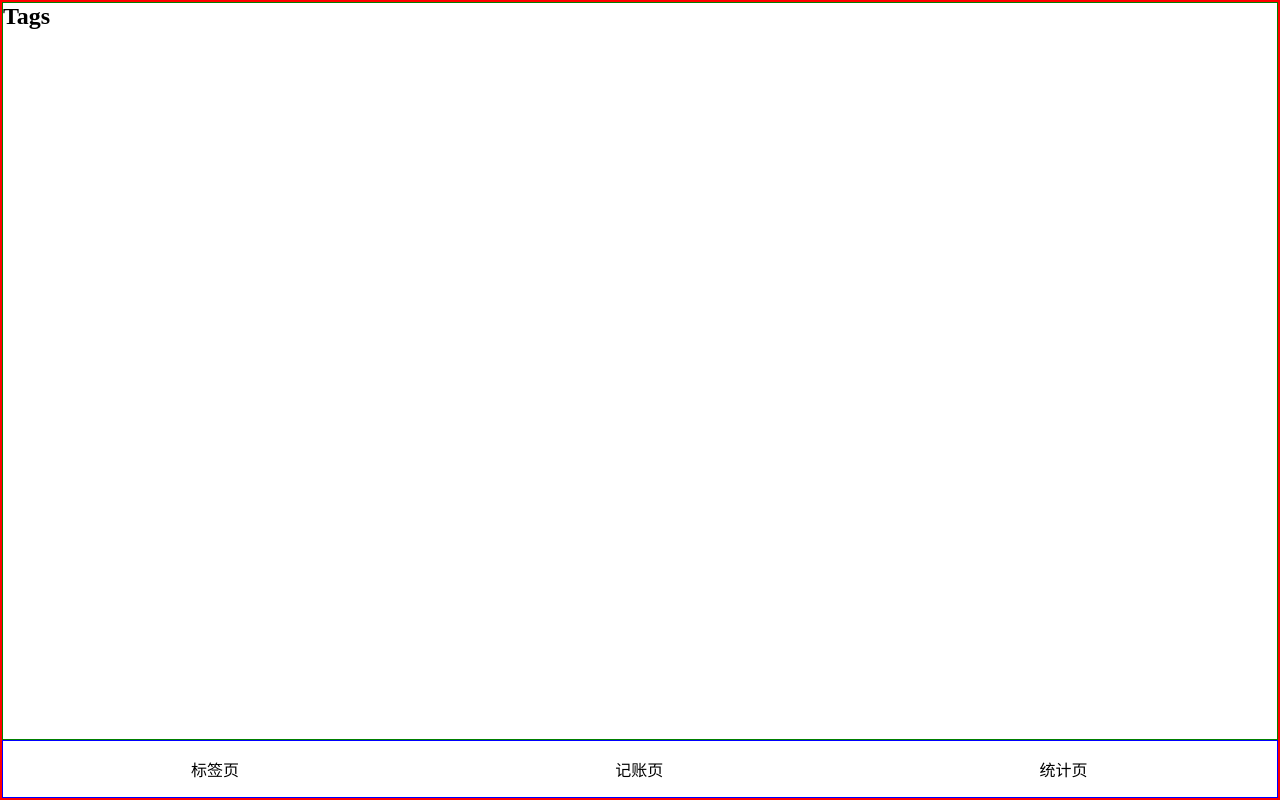
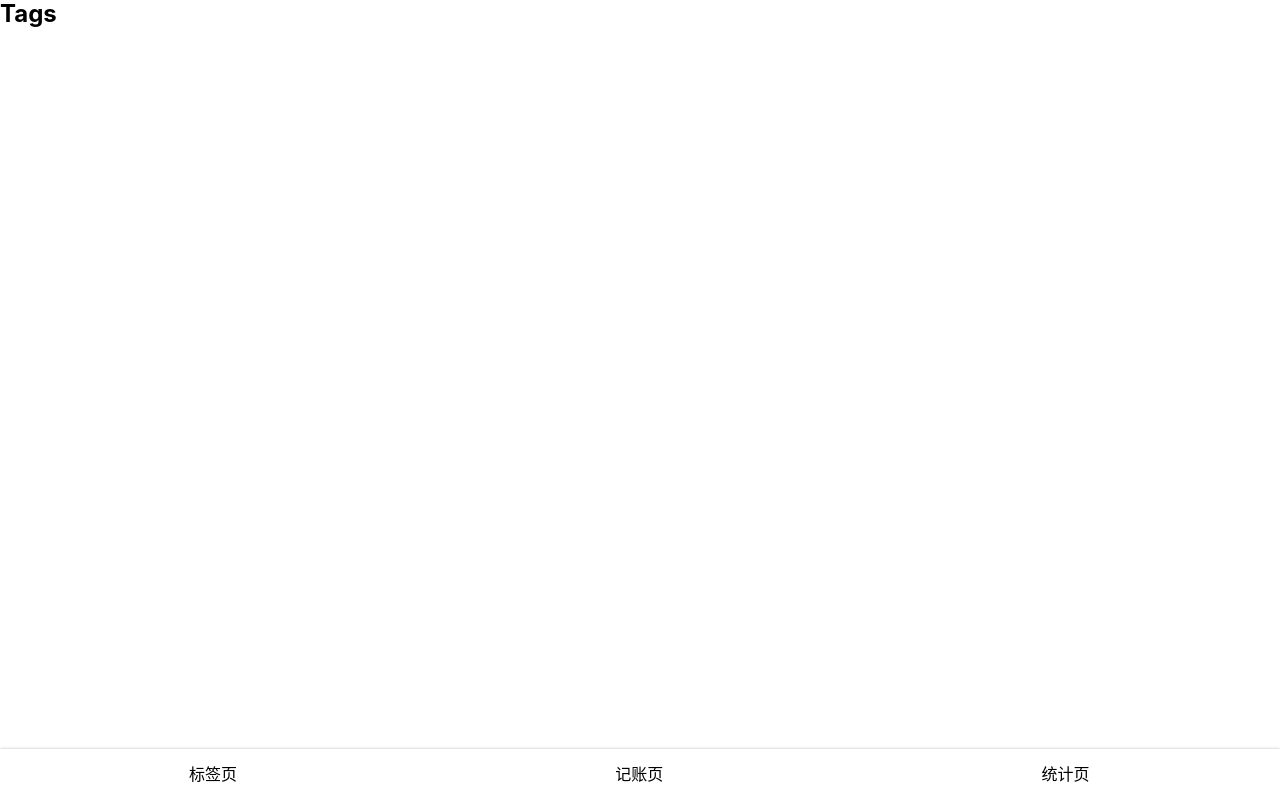
Before and after one commit to Howardyangyixuan/react-money, a React (Create React App) app: page /#/tags in a window 1280 px wide. Built offline with nearby package versions, Linux system fonts and the light colour scheme.

Commit message:
添加css样式：默认字体和行高

```diff
--- a/src/App.tsx
+++ b/src/App.tsx
@@ -10,21 +10,19 @@
 import styled from 'styled-components';
 
 const Wrapper = styled.div`
-border: 2px solid red;
 height: 100vh;
 display: flex;
 flex-direction: column;
 `;
 
 const Main = styled.div`
-border: 1px solid green;
 flex-grow: 1;
 //自己的区域加滚动条
 overflow: auto;
 `;
 
 const Nav = styled.nav`
-  border: 1px solid blue;
+  box-shadow: 0 0 3px rgb(0,0,0,0.25);
   > ul{
     display: flex;
     > li{
--- /dev/null
+++ b/src/helper.scss
@@ -0,0 +1 @@
+$font-hei : -apple-system, "Noto Sans", "Helvetica Neue", Helvetica, "Nimbus Sans L", Arial, "Liberation Sans", "PingFang SC", "Hiragino Sans GB", "Noto Sans CJK SC", "Source Han Sans SC", "Source Han Sans CN", "Microsoft YaHei", "Wenquanyi Micro Hei", "WenQuanYi Zen Hei", "ST Heiti", SimHei, "WenQuanYi Zen Hei Sharp", sans-serif;
--- a/src/index.scss
+++ b/src/index.scss
@@ -1,26 +1,38 @@
-@import-normalize;
+@import-normalize ;
+@import "helper";
 * {
   margin: 0;
   padding: 0;
   box-sizing: border-box;
 }
+
 *::before,
 *::after {
   box-sizing: border-box;
 }
+
 a {
   color: inherit;
   text-decoration: none;
 }
+
 input,
 button {
   font-family: inherit;
 }
+
 ol,
 ul {
   list-style: none;
 }
+
 table {
   border-collapse: collapse;
   border-spacing: 0;
 }
+
+body {
+  font-family: $font-hei;
+  font-size: 16px;
+  line-height: 1.2;
+}
```
